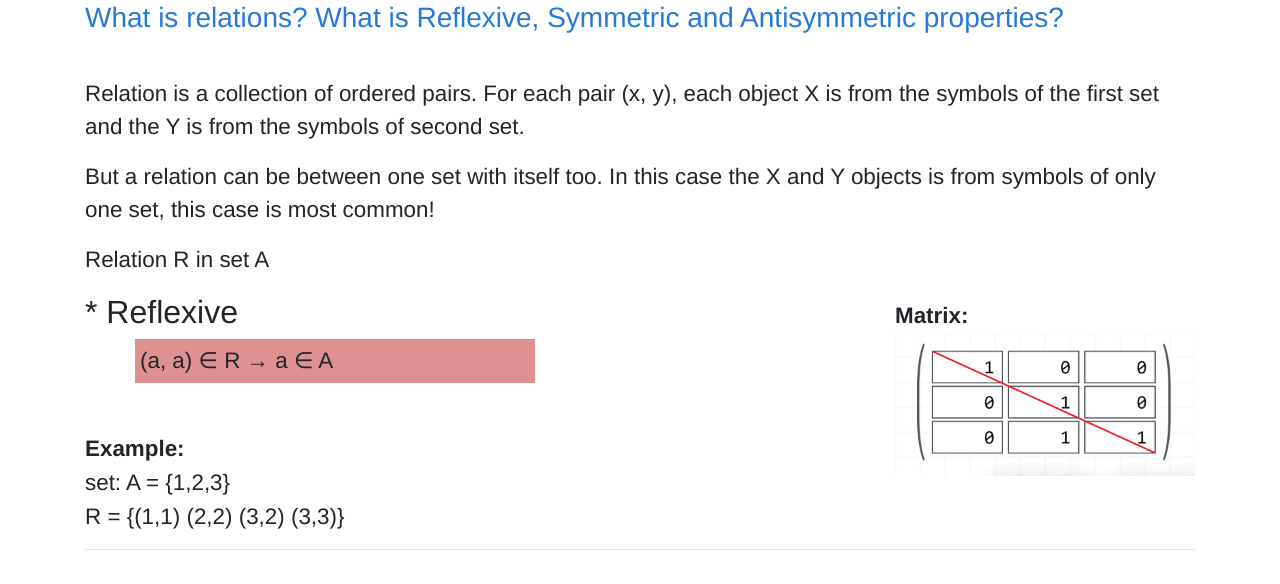
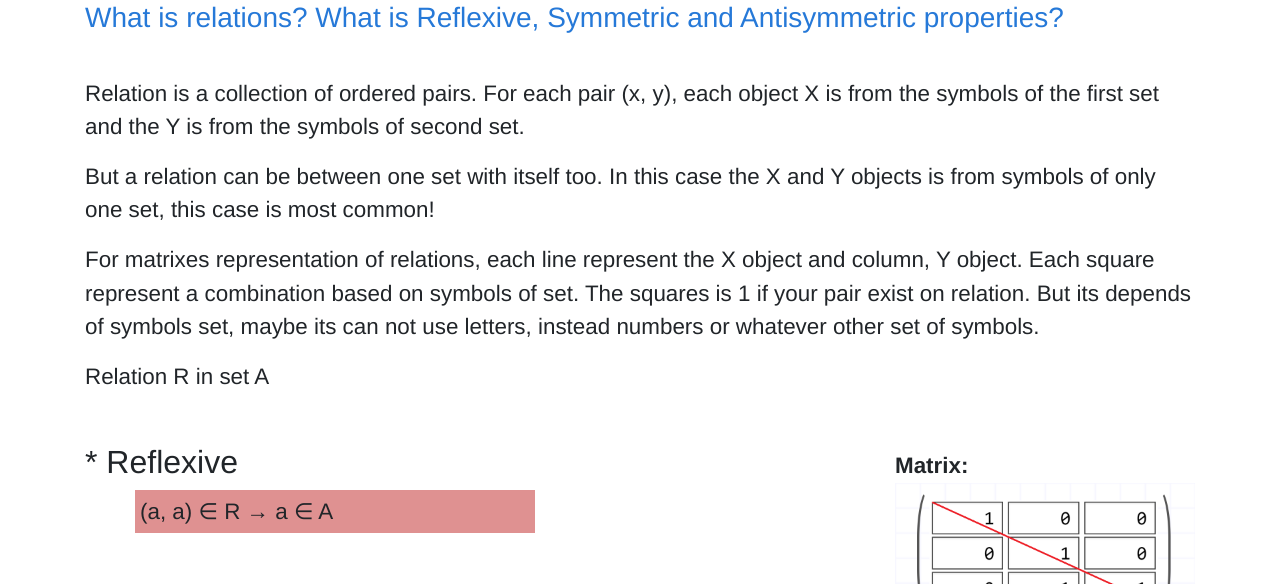
Before and after one commit to oseias-romeiro/relCalculator, a PHP site: page / in a window 1280 px wide. Shown: the part 707-1291 px from the top of the page. Run offline with PHP 8.4, Linux system fonts and the light colour scheme.

Commit message:
matrix text

```diff
--- a/index.php
+++ b/index.php
@@ -61,8 +61,14 @@
     <p>
         Relation is a collection of ordered pairs. For each pair (x, y), each object X is from the symbols of the first set and the Y is from the symbols of second set.
     </p>
-    <p>But a relation can be between one set with itself too. In this case the X and Y objects is from symbols of only one set, this case is most common!</p>
+    <p>
+        But a relation can be between one set with itself too. In this case the X and Y objects is from symbols of only one set, this case is most common!
+    </p>
+    <p>
+        For matrixes representation of relations, each line represent the X object and column, Y object. Each square represent a combination based on symbols of set. The squares is 1 if your pair exist on relation. But its depends of symbols set, maybe its can not use letters, instead numbers or whatever other set of symbols.
+    </p>
     <p>Relation R in set A</p>
+    <br>
     <h2>* Reflexive</h2>
     <p class="formula">
         (a, a) &#8712; R &#x2192; a &#8712; A
```
